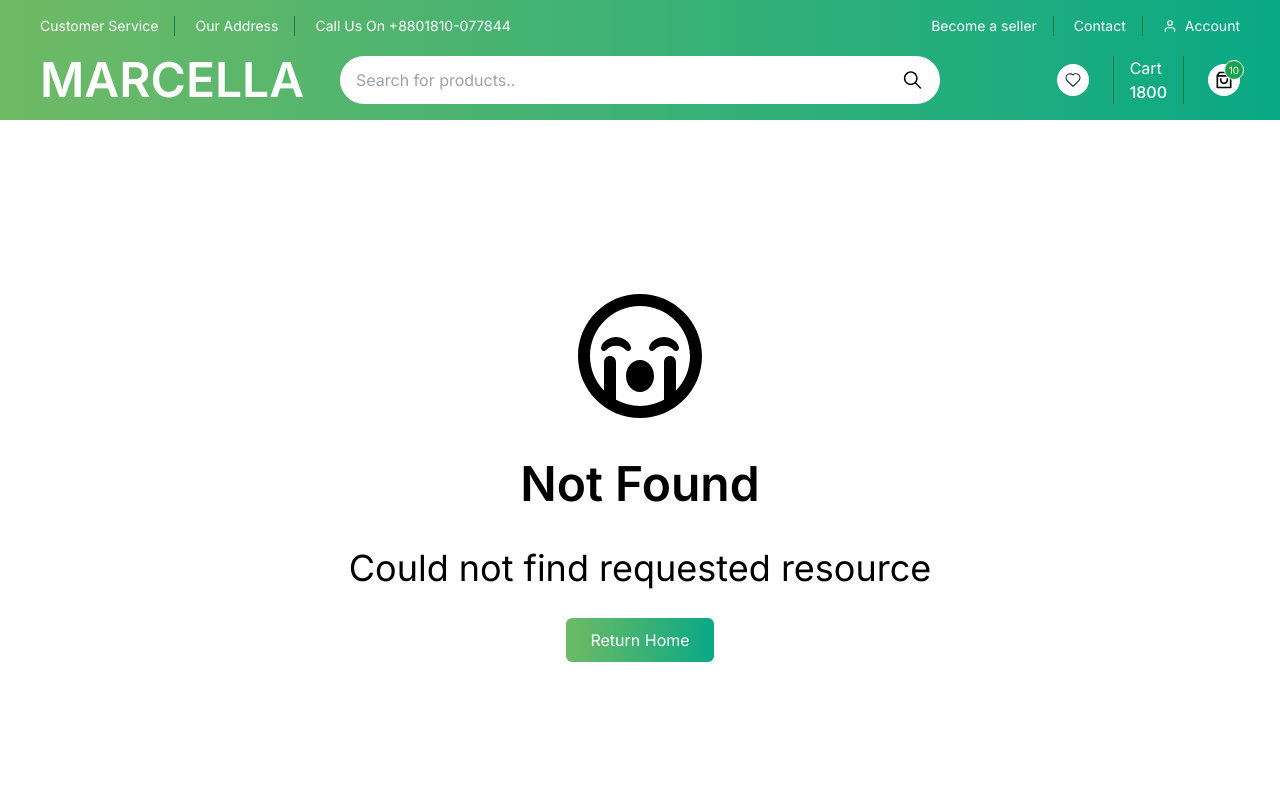
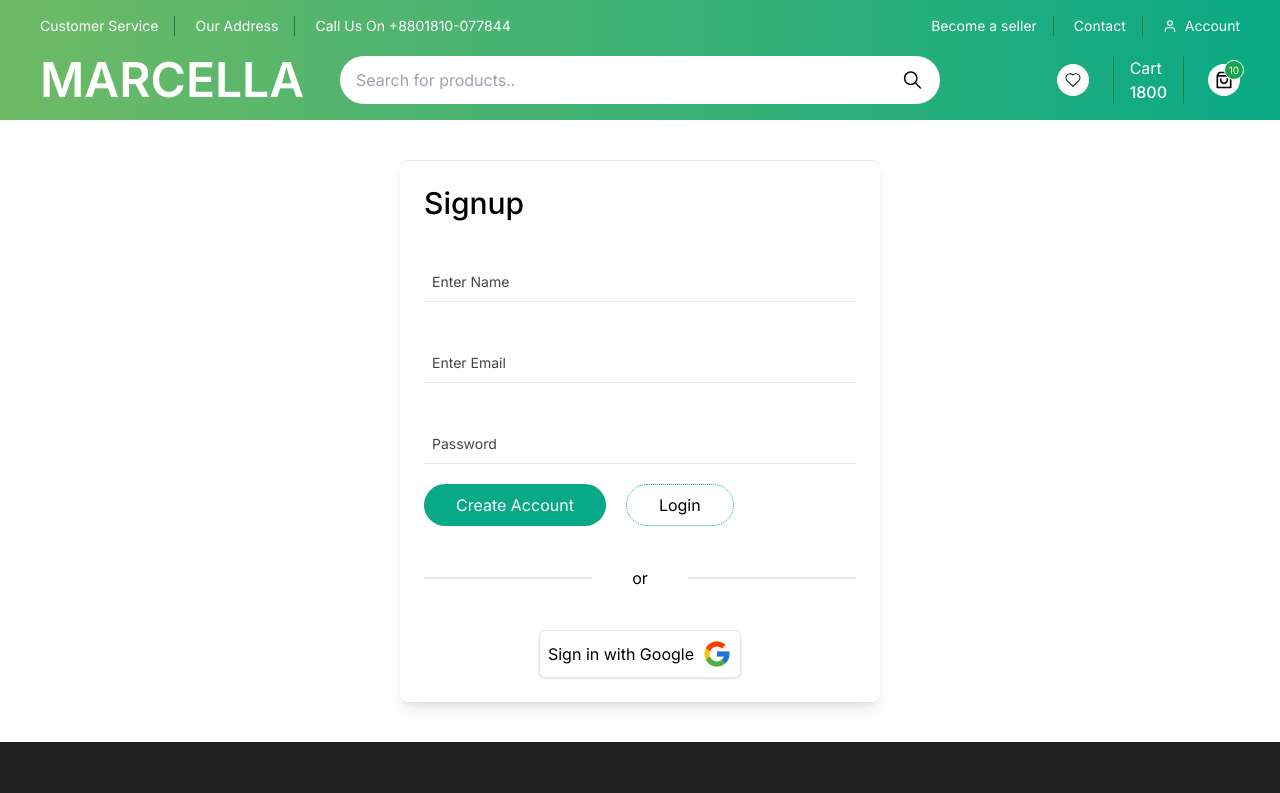
Before and after one commit to BengalSoftware/Marcella-Ecommerce-Frontend, a Next.js app: page /signup in a window 1280 px wide. Before the commit this address had no page. Shown: the top 793 px of the page. Built offline with nearby package versions, Linux system fonts and the light colour scheme.

Commit message:
add signup page

```diff
--- /dev/null
+++ b/src/app/signup/page.js
@@ -0,0 +1,30 @@
+import SignupForm from '@/components/form/SignupForm';
+import React from 'react';
+import { FcGoogle } from 'react-icons/fc';
+
+const SignupPage = () => {
+    return (
+        <div className='container mx-auto my-10'>
+            <div className='mx-4 md:mx-0'>
+                <div className="bg-white shadow-lg rounded-lg p-6 md:w-2/5 mx-auto border-t">
+                    <h1 className="text-3xl font-[500] text-dark-100">Signup</h1>
+                    <SignupForm />
+                    <div className="flex items-center gap-4 md:gap-10 my-10">
+                        <hr className="w-full border-b border-gray-200" />
+                        <p>or</p>
+                        <hr className="w-full border-b border-gray-200" />
+                    </div>
+
+                    <span className='flex items-center justify-center gap-2 mt-6'>
+                        <button className='border flex items-center gap-2 rounded-md p-2 bg-white shadow' >
+                            Sign in with Google
+                            <FcGoogle className='text-3xl' />
+                        </button>
+                    </span>
+                </div>
+            </div>
+        </div>
+    );
+};
+
+export default SignupPage;
--- /dev/null
+++ b/src/components/form/SignupForm.jsx
@@ -0,0 +1,23 @@
+import Link from 'next/link';
+import React from 'react';
+
+const SignupForm = () => {
+    return (
+        <form>
+            <input className="placeholder:text-dark placeholder:text-sm outline-none border-b w-full p-2 mt-10"
+                placeholder="Enter Name" type="text" />
+            <input className="placeholder:text-dark placeholder:text-sm outline-none border-b w-full p-2 mt-10"
+                placeholder="Enter Email" type="email" />
+            <input className="placeholder:text-dark placeholder:text-sm outline-none border-b w-full p-2 mt-10"
+                placeholder="Password" type="password" />
+            <div className="mt-5 flex gap-5">
+                <button className="px-6 md:px-8 py-2 bg-primary text-white rounded-full hover:opacity-90">Create
+                    Account</button>
+                <Link href="/login"
+                    className="px-6 md:px-8 py-2 hover:bg-secondary hover:text-primary rounded-full border border-dotted border-primary hover:opacity-90">Login</Link>
+            </div>
+        </form>
+    );
+};
+
+export default SignupForm;
```
